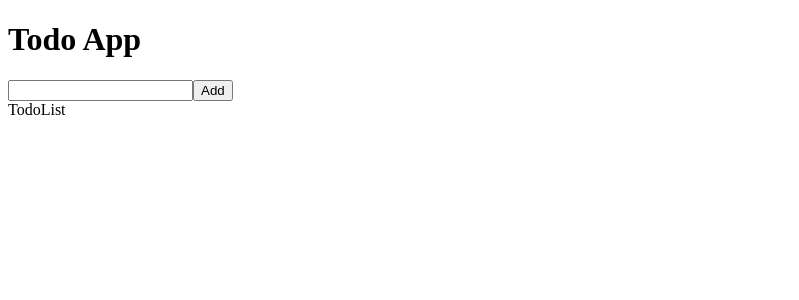
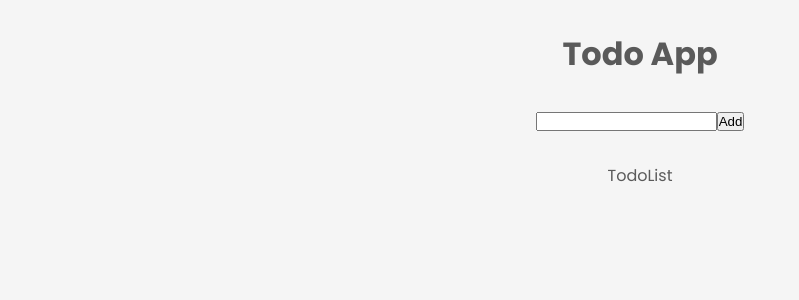
Before and after one commit to jv-vogler/todo-list, a React (Vite) app: page / in a window 1280 px wide. Shown: the top 300 px of the page, without its empty margins (0-799 px from the left). Built offline with nearby package versions, Linux system fonts and the light colour scheme.

Commit message:
Add global styling

```diff
--- a/src/components/App.tsx
+++ b/src/components/App.tsx
@@ -1,15 +1,41 @@
 import Header from './Header';
 import TodoForm from './TodoForm';
 import TodoList from './TodoList';
-import { createGlobalStyle } from 'styled-components';
+import colors from '../constants/colors';
+import styled, { createGlobalStyle } from 'styled-components';
+
+const GlobalStyle = createGlobalStyle`
+  * {
+    margin: 0;
+    padding: 0;
+    box-sizing: border-box;
+    list-style: none;
+  }
+
+  body {
+    height: 100vh;
+    color: ${colors.SECONDARY};
+    background-color: ${colors.BACKGROUND};
+    font-family: Poppins, sans-serif;
+  }
+`;
+
+const StyledApp = styled.div`
+    display: flex;
+    flex-direction: column;
+    align-items: center;
+    margin-top: 30px;
+    gap: 30px;
+`
 
 function App() {
   return (
-    <>
+    <StyledApp>
+      <GlobalStyle />
       <Header />
       <TodoForm />
       <TodoList />
-    </>
+    </StyledApp>
   );
 }
 
```
